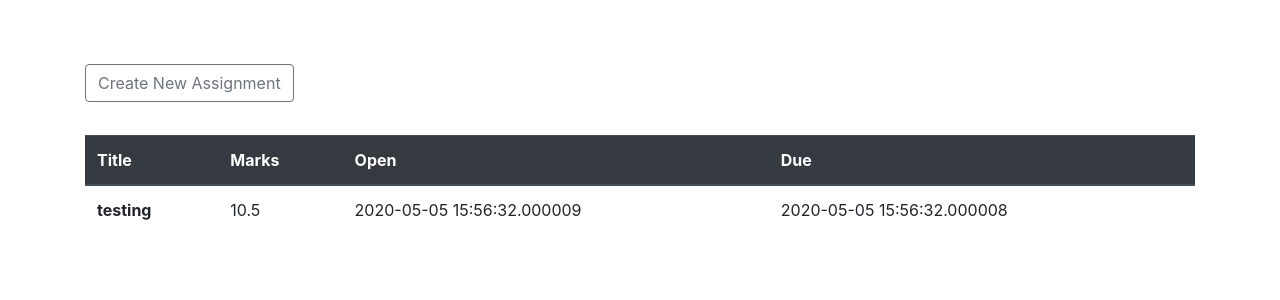
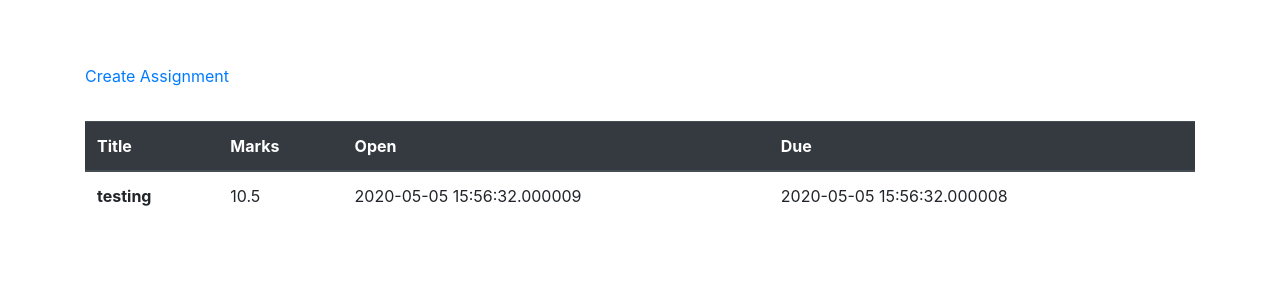
Before and after one commit to nikhils98/Starburst-LMS-Eyeson-Video-Conf-, a Flask app: page /assignments/1 in a window 1280 px wide. Shown: the part 56-356 px from the top of the page. Run offline with Flask 2, Linux system fonts and the light colour scheme; data comes from the database, SQL or seed files in the repository; both versions use the stored data as it was after the commit; some libraries are stand-ins or nearby versions.

Commit message:
create assignment

```diff
--- a/Application/assignments.py
+++ b/Application/assignments.py
@@ -11,7 +11,7 @@ PROJECT_DIR = os.path.join(os.path.dirname(os.path.abspath(__file__)), 'files',
 
 
 # Get list of assignments By Course
-@app.route('/assignments/<id>',methods=['GET'])
+@app.route('/assignments/<id>', methods=['GET'])
 def getAssignmentsByCourse(id):
     assignments = models.Assignment.query.filter_by(courseId=id).all()
 
@@ -21,16 +21,16 @@ def getAssignmentsByCourse(id):
         if ass.course.courseId == int(id):
             filteredAssignments.append(ass)
 
-    return render_template('assignments.html',assignments=filteredAssignments)
+    return render_template('assignments.html', assignments=filteredAssignments)
 
-@app.route('/assignments/detail/<id>',methods=['GET'])
+
+@app.route('/assignments/detail/<id>', methods=['GET'])
 def getAssignmentDetailById(id):
     assignment = models.Assignment.query.filter_by(assignmentId=id).first()
     if not assignment:
         flash('Assignment did not exist')
         return redirect('/home')
-    return render_template('assignment.html',assignment=assignment)
-
+    return render_template('assignment.html', assignment=assignment)
 
 
 @app.route('/asssignments/download/<id>', methods=['GET'])
@@ -47,7 +47,8 @@ def downloadAssignment(id):
         assFile = q
         return send_file(assFile.filePath, as_attachment=True)
 
-@app.route('/<course_id>/createAssignment', methods=['GET', 'POST'])
+
+@app.route('/createAssignment/<course_id>/', methods=['GET', 'POST'])
 @authenticate
 def createAssignment(course_id):
     course = models.Course.query.filter_by(courseId=course_id).first()
--- a/Application/templates/assignment.html
+++ b/Application/templates/assignment.html
@@ -4,7 +4,7 @@
 <!--To render parent's stuff in the same block-->
 {{ super() }}
 
-<title>Home</title>
+<title>Assignment</title>
 {% endblock %}
 
 {% block body %}
--- a/Application/templates/assignments.html
+++ b/Application/templates/assignments.html
@@ -10,9 +10,11 @@
 {% block body %}
 {{ super() }}
 <div class="container" style="margin-top: 5%">
-    <button type="button" class="btn btn-outline-secondary" data-toggle="modal" data-target="#assignmentModal">
-    Create New Assignment
-</button>
+    <a href={{ url_for('createAssignment',course_id=id) }}>Create Assignment</a>
+
+<!--    <button type="button" class="btn btn-outline-secondary" >-->
+<!--    Create New Assignment-->
+<!--</button>-->
     <table class="table" style = "margin-top: 3%">
         <thead class="thead-dark">
         <tr>
```
Also changed, not shown: Application/starburst.db.
